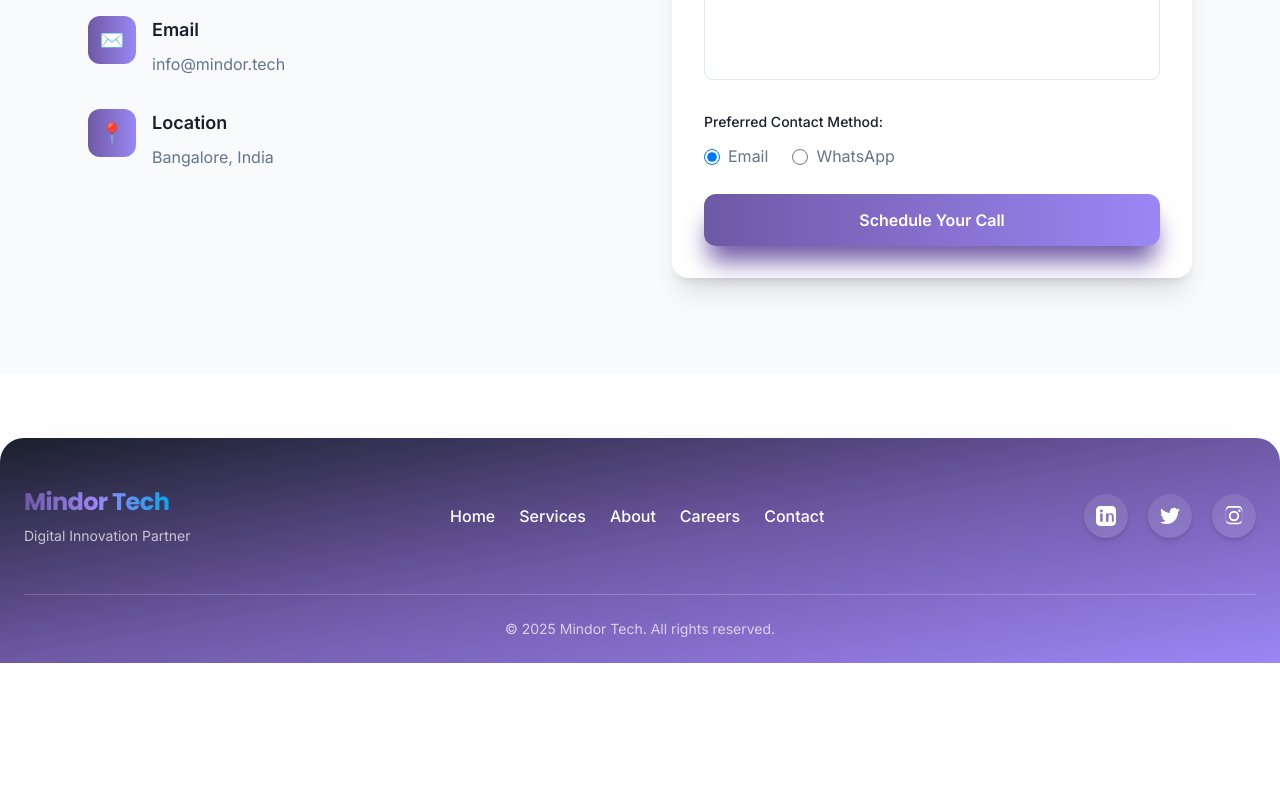
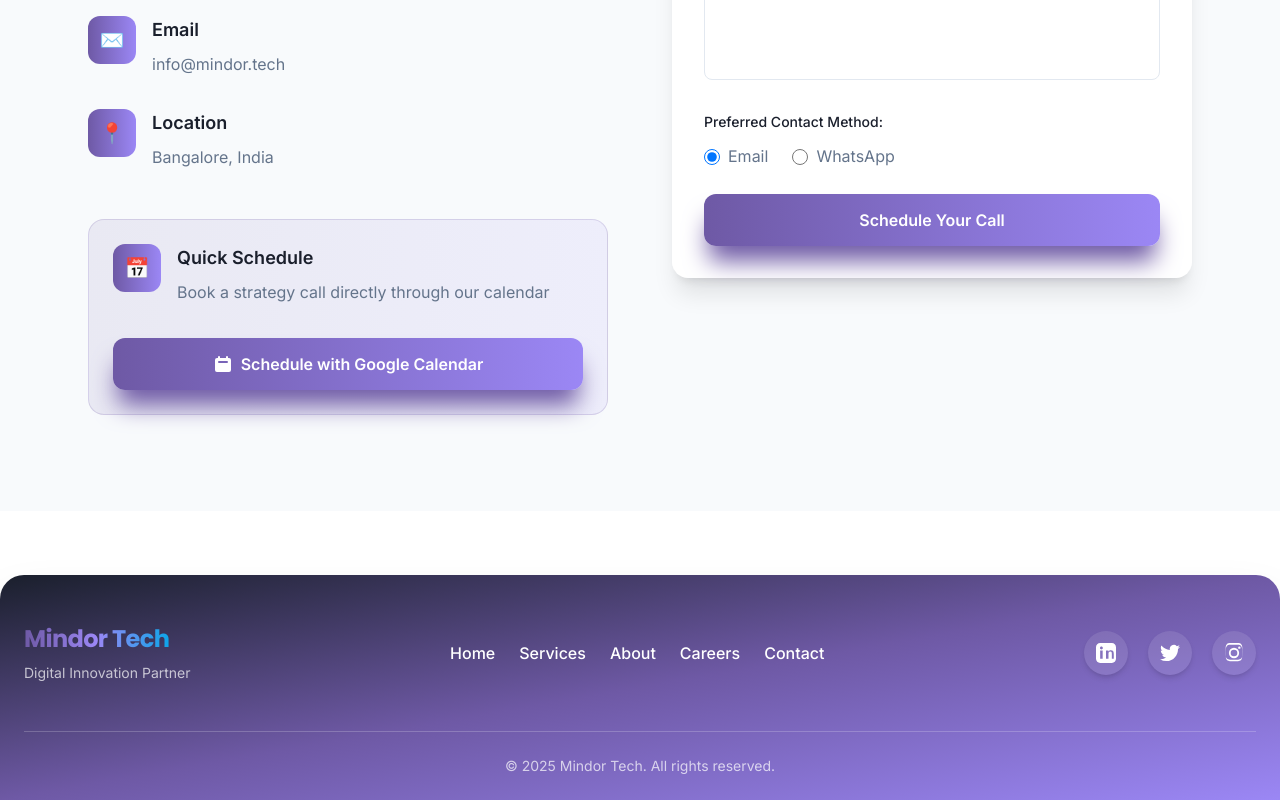
Before and after one commit to rastogi30/Mindor-tech, a React (Vite) app: page / in a window 1280 px wide. Shown: the part 1767-2567 px from the top of the page. Before the commit the page ends 2430 px from the top, so only its background shows below. Built offline with nearby package versions, Linux system fonts and the light colour scheme.

Commit message:
calendly link added

```diff
--- a/src/components/Contact.jsx
+++ b/src/components/Contact.jsx
@@ -130,6 +130,33 @@ const Contact = ({ setShowSuccessModal }) => {
                   <p className="text-text-secondary">Bangalore, India</p>
                 </div>
               </div>
+            </div>
+
+            {/* Calendly Scheduling Option */}
+            <div className="mt-12 p-6 bg-gradient-to-r from-primary/10 to-primary-light/10 rounded-2xl border border-primary/20">
+              <div className="flex items-start gap-4 mb-4">
+                <div className="w-12 h-12 bg-gradient-to-r from-primary to-primary-light rounded-xl flex items-center justify-center text-white text-xl flex-shrink-0">
+                  📅
+                </div>
+                <div>
+                  <h3 className="text-lg font-semibold text-text-primary mb-2">Quick Schedule</h3>
+                  <p className="text-text-secondary mb-4">Book a strategy call directly through our calendar</p>
+                </div>
+              </div>
+
+              <motion.a
+                href="https://calendar.app.google/c94YxYt7MYuphBsw6"
+                target="_blank"
+                rel="noopener noreferrer"
+                className="btn btn-primary btn-full flex items-center justify-center gap-2"
+                whileHover={{ scale: 1.02 }}
+                whileTap={{ scale: 0.98 }}
+              >
+                <svg className="w-5 h-5" fill="currentColor" viewBox="0 0 20 20" xmlns="http://www.w3.org/2000/svg">
+                  <path fillRule="evenodd" d="M6 2a1 1 0 00-1 1v1H4a2 2 0 00-2 2v10a2 2 0 002 2h12a2 2 0 002-2V6a2 2 0 00-2-2h-1V3a1 1 0 10-2 0v1H7V3a1 1 0 00-1-1zm0 5a1 1 0 000 2h8a1 1 0 100-2H6z" clipRule="evenodd"></path>
+                </svg>
+                Schedule with Google Calendar
+              </motion.a>
             </div>
           </motion.div>
 
```
